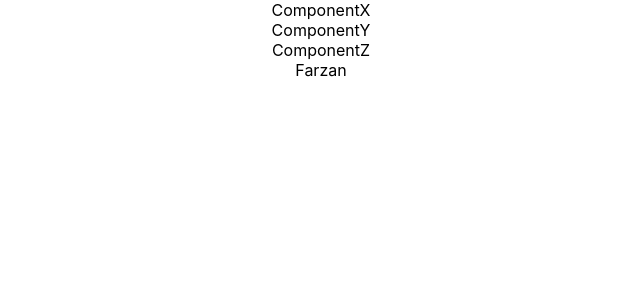
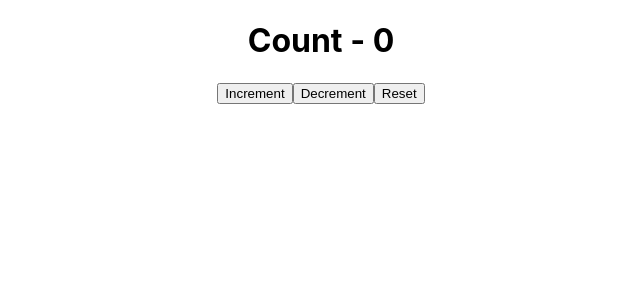
Before and after one commit to x-farzan/CodeEvolution-React-basics, a React (Create React App) app: page / in a window 1280 px wide. Shown: the top 300 px of the page, without its empty margins (319-959 px from the left). Built offline with nearby package versions, Linux system fonts and the light colour scheme.

Commit message:
useReducer

```diff
--- a/src/App.js
+++ b/src/App.js
@@ -47,15 +47,19 @@
 import AxiosWithUseEffect from "./components/AxiosWithUseEffect";
 import ComponentX from "./components/ComponentX";
 import React, { useContext } from "react";
+import UseReducer from "./components/UseReducer";
 
 export const UserContext = React.createContext();
 
 function App() {
   return (
     <div className="App">
-      <UserContext.Provider value={{ name: "Farzan" }}>
+
+      <UseReducer />
+
+      {/* <UserContext.Provider value={{ name: "Farzan" }}>
         <ComponentX />
-      </UserContext.Provider>
+      </UserContext.Provider> */}
 
       {/* <AxiosWithUseEffect /> */}
 
--- /dev/null
+++ b/src/components/UseReducer.js
@@ -0,0 +1,36 @@
+import React, { useReducer } from "react";
+
+// Reducer is also for state management
+//      1.  useReducer(reducer, initialState)
+//      2.  const newState = reducer(state, action)
+//      3.  const [ state, dispatch ] = useReducer(reducer, initialState)
+
+// Step 2
+const initialState = 0;
+const reducer = (state, action) => {
+  switch (action) {
+    case "increment":
+      return state + 1;
+    case "decrement":
+      return state - 1;
+    case "reset":
+      return initialState;
+    default:
+      return state;
+  }
+};
+
+function UseReducer() {
+  // Step 1 and 3
+  const [state, dispatch] = useReducer(reducer, initialState);
+  return (
+    <div>
+      <h1>Count - {state}</h1>
+      <button onClick={() => dispatch("increment")}>Increment</button>
+      <button onClick={() => dispatch("decrement")}>Decrement</button>
+      <button onClick={() => dispatch("reset")}>Reset</button>
+    </div>
+  );
+}
+
+export default UseReducer;
```
